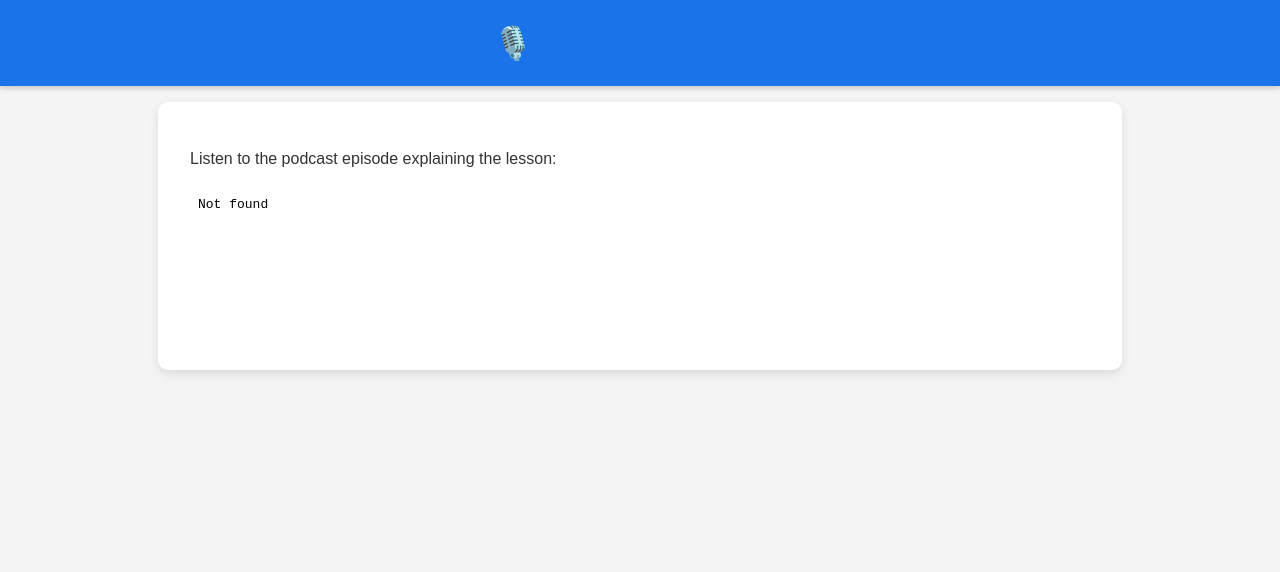
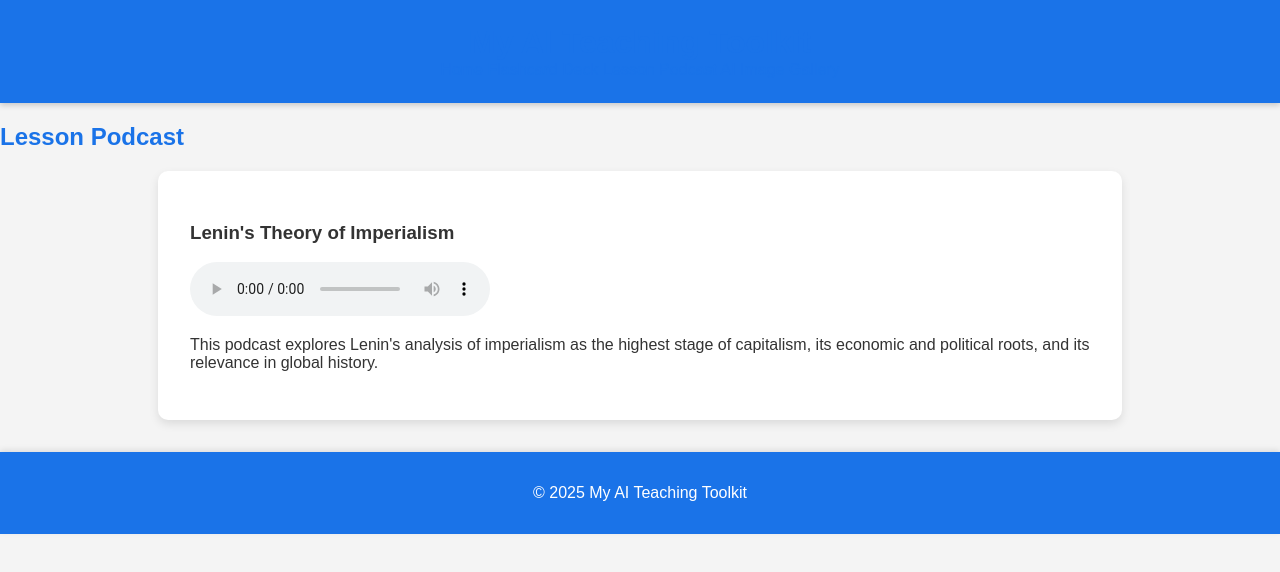
Before and after one commit to pk642/My-AI-Teaching-Toolkit, a plain HTML site: page lesson-podcast.html in a window 1280 px wide. Drawn offline with Linux system fonts and the light colour scheme.

Commit message:
Update lesson-podcast.html

```diff
--- a/lesson-podcast.html
+++ b/lesson-podcast.html
@@ -1,15 +1,42 @@
 <!DOCTYPE html>
 <html lang="en">
 <head>
-  <meta charset="UTF-8">
-  <title>Lesson Podcast</title>
-  <link rel="stylesheet" href="style.css">
+  <meta charset="UTF-8" />
+  <meta name="viewport" content="width=device-width, initial-scale=1.0" />
+  <title>Lesson Podcast | My AI Teaching Toolkit</title>
+  <link rel="stylesheet" href="style.css" />
 </head>
 <body>
-  <header><h1>🎙️ Lesson Podcast</h1></header>
-  <section>
-    <p>Listen to the podcast episode explaining the lesson:</p>
-    <iframe src="YOUR_PODCAST_LINK" width="100%" height="166" frameborder="no" scrolling="no"></iframe>
-  </section>
+
+  <!-- Header -->
+  <header>
+    <h1>My AI Teaching Toolkit</h1>
+    <nav>
+      <a href="index.html">Home</a>
+      <a href="flashcard-deck.html">Flashcard Deck</a>
+      <a href="lesson-podcast.html">Lesson Podcast</a>
+      <a href="ai-gallery.html">AI Image Gallery</a>
+    </nav>
+  </header>
+
+  <!-- Main Content -->
+  <main class="content-section">
+    <h2>Lesson Podcast</h2>
+
+    <section class="podcast-section">
+      <h3>Lenin's Theory of Imperialism</h3>
+      <audio controls>
+        <source src="audio/lenin-imperialism.MP3" type="audio/mpeg">
+        Your browser does not support the audio element.
+      </audio>
+      <p>This podcast explores Lenin's analysis of imperialism as the highest stage of capitalism, its economic and political roots, and its relevance in global history.</p>
+    </section>
+  </main>
+
+  <!-- Footer -->
+  <footer>
+    <p>&copy; 2025 My AI Teaching Toolkit</p>
+  </footer>
+
 </body>
 </html>
```
